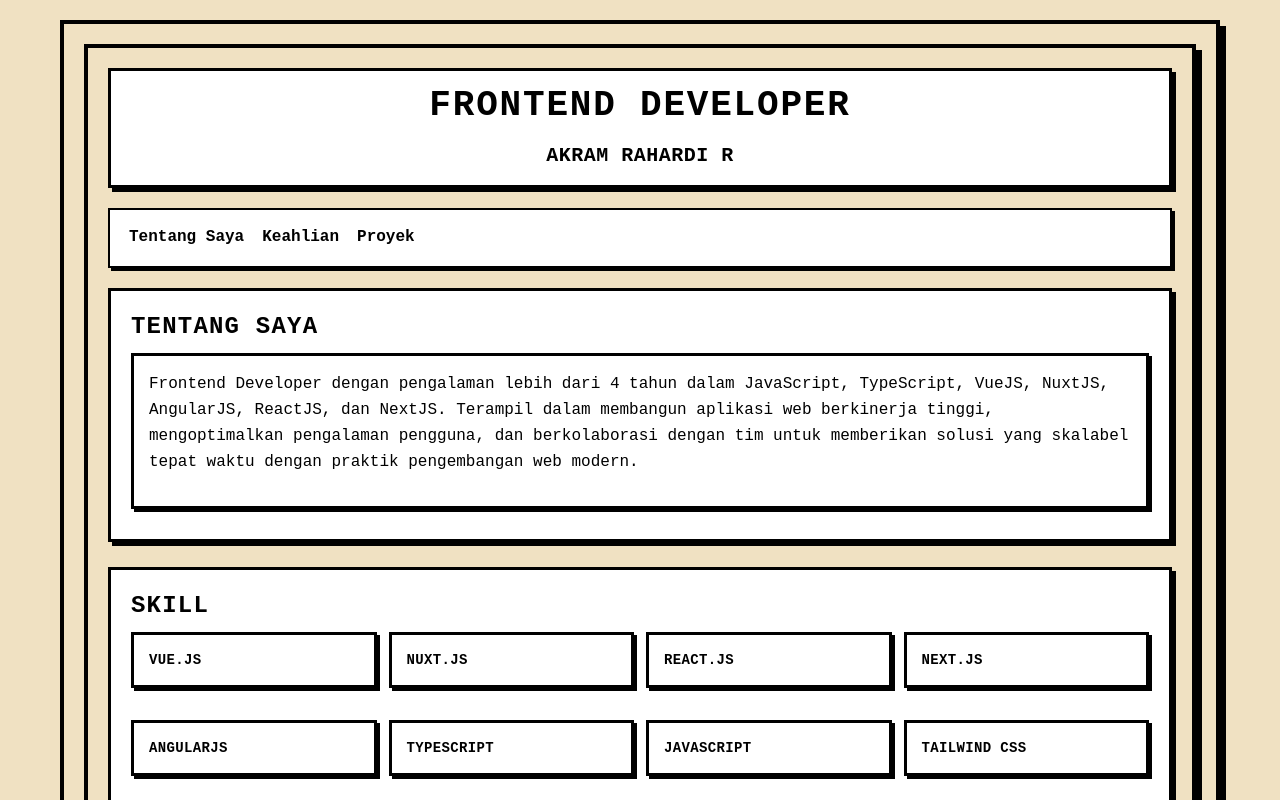
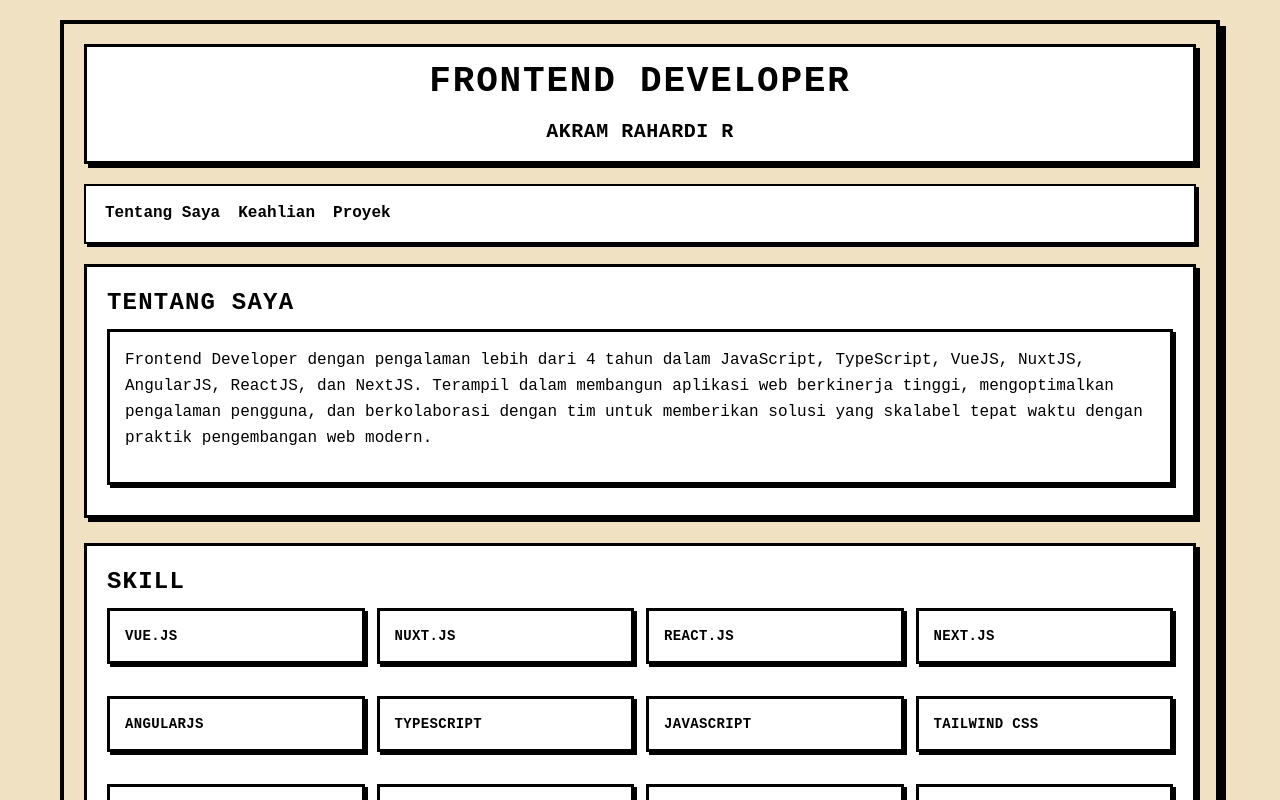
Before and after one commit to akramram/akramram.github.io, a Vue app: page / in a window 1280 px wide. Shown: the top 800 px of the page. Built offline with nearby package versions, Linux system fonts and the light colour scheme.

Commit message:
remove outer element app

```diff
--- a/src/App.vue
+++ b/src/App.vue
@@ -1,5 +1,5 @@
 <template>
-  <div id="app">
+  <div>
     <HeaderComponent />
     <NavigationComponent />
     <main>
```
Also changed, not shown: 5 other files (tests, documents, lock files or other folders).
